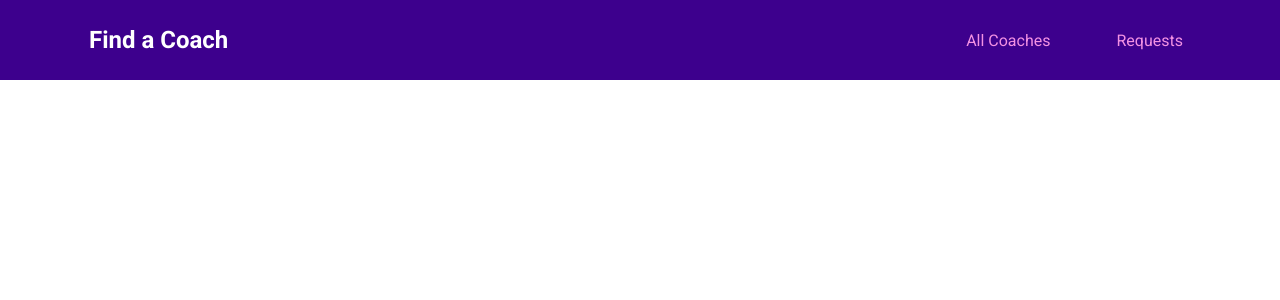
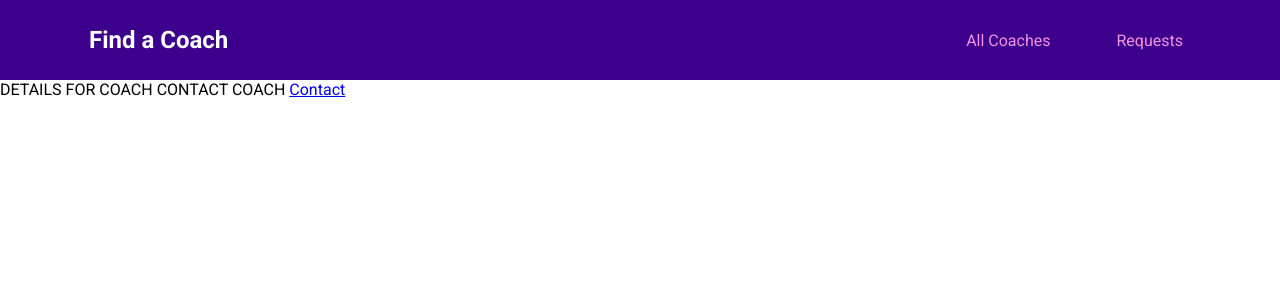
Before and after one commit to gutmanl/vue-the-complete-guide, a Vue app: page /coaches/c1/contact in a window 1280 px wide. Shown: the top 300 px of the page. Built offline with nearby package versions, Linux system fonts and the light colour scheme.

Commit message:
further boilerplate

```diff
--- a/src/pages/coaches/CoachDetails.vue
+++ b/src/pages/coaches/CoachDetails.vue
@@ -1,3 +1,5 @@
 <template>
-    <div></div>
+    DETAILS FOR COACH
+    <router-view></router-view>
+    <router-link to="/coaches/c1/contact">Contact</router-link>
 </template>
--- a/src/pages/coaches/CoachRegistration.vue
+++ b/src/pages/coaches/CoachRegistration.vue
@@ -1,3 +1,3 @@
 <template>
-    <div></div>
+    REGISTER
 </template>
--- a/src/pages/coaches/CoachesList.vue
+++ b/src/pages/coaches/CoachesList.vue
@@ -3,6 +3,10 @@
         FILTER
     </section>
     <section>
+        <div class="controls">
+            <button>Refresh</button>
+            <router-link to="/register">Register as Coach</router-link>
+        </div>
         LIST OF COACHES
     </section>
 </template>
--- a/src/pages/requests/ContactCoach.vue
+++ b/src/pages/requests/ContactCoach.vue
@@ -1,3 +1,3 @@
 <template>
-    <div></div>
+    CONTACT COACH
 </template>
--- a/src/pages/requests/RequestsReceived.vue
+++ b/src/pages/requests/RequestsReceived.vue
@@ -1,3 +1,3 @@
 <template>
-    <div></div>
+    <div>REQUESTS</div>
 </template>
```
